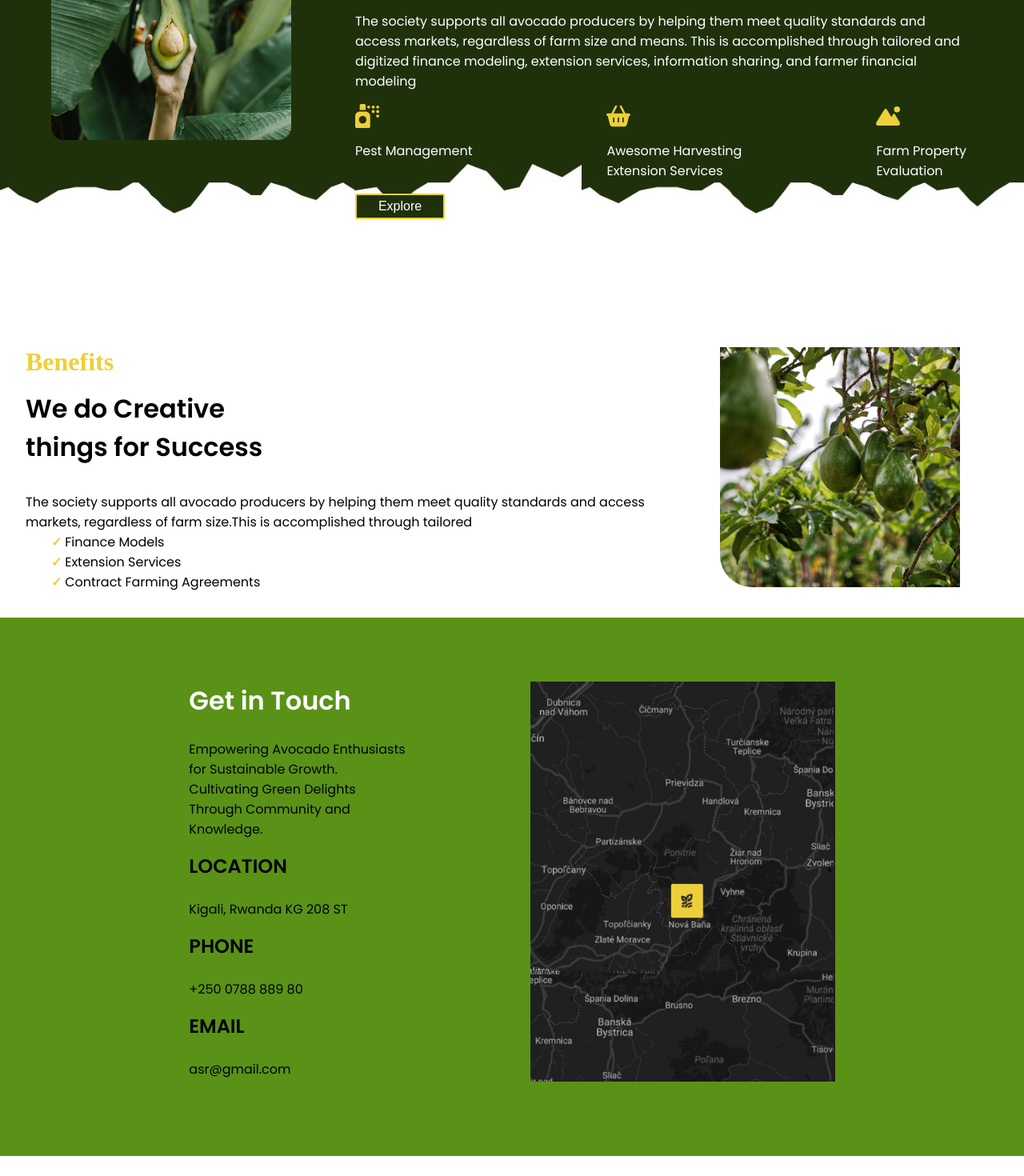
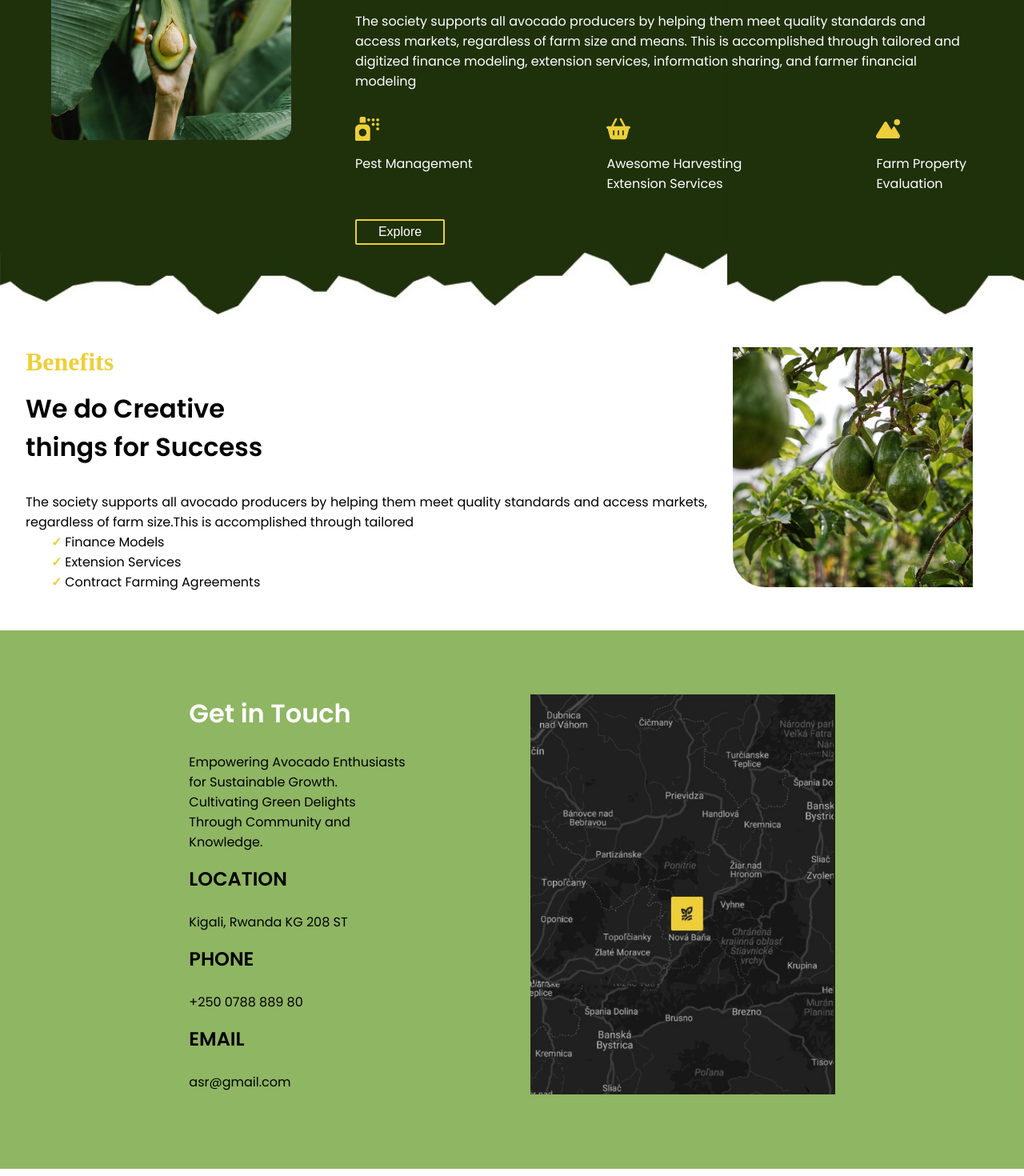
Before and after one commit to pWallet-hub/avocado-Society_fn, a React (Vite) app: page / in a window 1280 px wide. Shown: the part 1920-3390 px from the top of the page at 80% size. Built offline with nearby package versions, Linux system fonts and the light colour scheme; a web font is replaced by a local one.

Commit message:
chore: Update Home page layout and styling

```diff
--- a/src/Pages/Home/Home.css
+++ b/src/Pages/Home/Home.css
@@ -131,12 +131,13 @@
 .benefits{
   background: url('../../assets/bg.jpg');
   background-size:contain;
-  margin-bottom: 10rem;
+  margin-bottom: 2rem;
   width: 100%;
   height: auto;
   margin-top: 4rem;
   display: flex;
   padding-top: 7rem;
+  padding-bottom: 6rem;
   justify-content: space-around;
   color: #fff;
   padding-left: 4rem;
@@ -158,14 +159,17 @@
 
 
 }
+
+
 .benefits-text p{
   font-family: 'Poppins', sans-serif;
   font-size: 1rem;
+  margin-bottom: 1rem;
 }
 .benefits-list{
   display: flex;
   justify-content: space-between;
-  margin-top: 1rem;
+  margin-top: 2rem;
 }
 .icon1{
   display: flex;
@@ -223,6 +227,15 @@
  font-size: 16px;
  margin-top: 1rem;
 }
+
+.button a{
+  text-decoration: none;
+  color: #fff;
+}
+
+.ben-section1 p{
+  text-align: justify;
+}
 .ben-section1 ul{
   padding-left: 2rem;
   font-family: 'Poppins', sans-serif;
@@ -241,13 +254,14 @@
   height: 300px;
   border-bottom-left-radius: 2.5rem;
   object-fit: cover;
-  margin-right: 3rem;
+  margin-right: 2rem;
 }
 
  .contact-info{
   display: flex;
   justify-content: space-evenly;
-  background-color: #599217;
+  background-color: rgba(89, 146, 23, 0.67);
+  margin-top: 3rem;
   margin-bottom: 3rem;
   padding: 5rem;
    font-family: 'Poppins', sans-serif;
@@ -259,6 +273,7 @@
  }
 
  .contact-info p{
+  text-align: justify;
   margin-bottom: 1rem;
  }
 
@@ -355,6 +370,10 @@
   padding: 3rem;
 }
 
+.benefits-list{
+  gap: 1rem;
+}
+
 .benefits2{
   flex-direction: column;
 }
```
